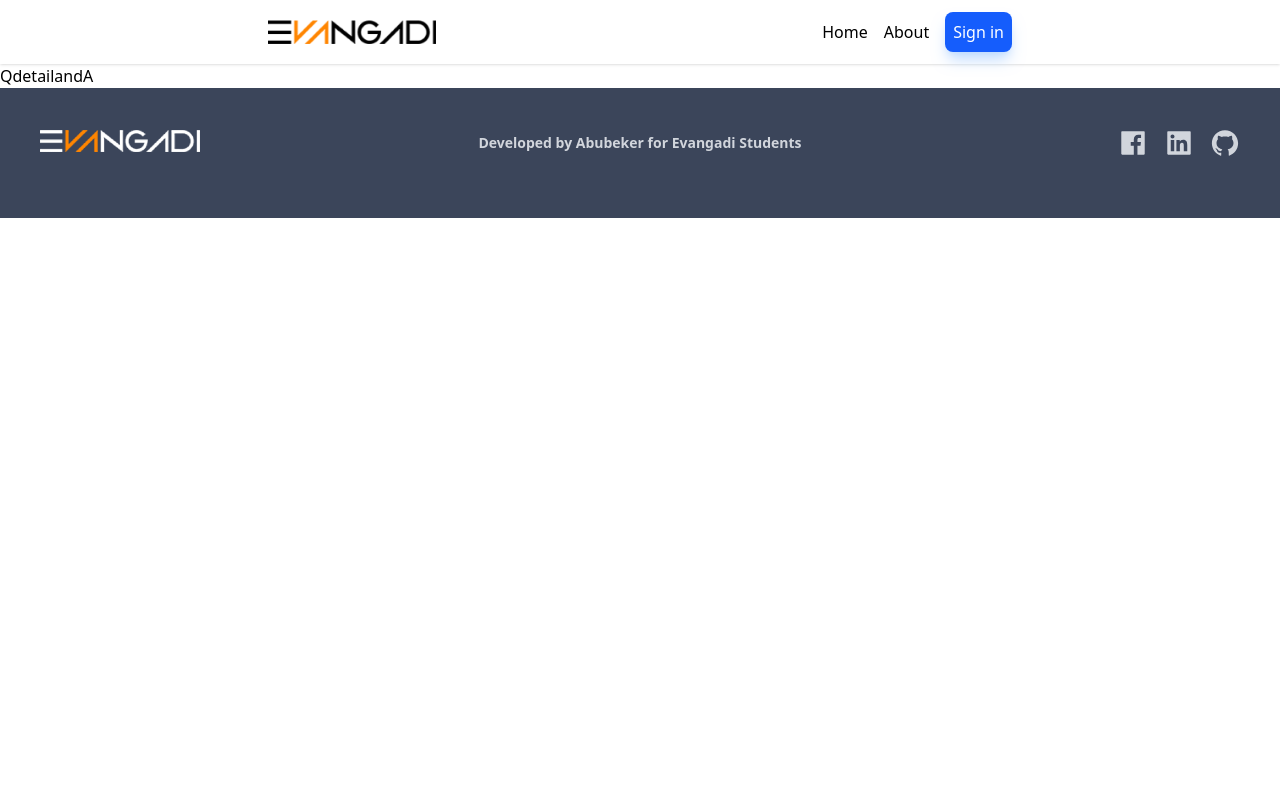
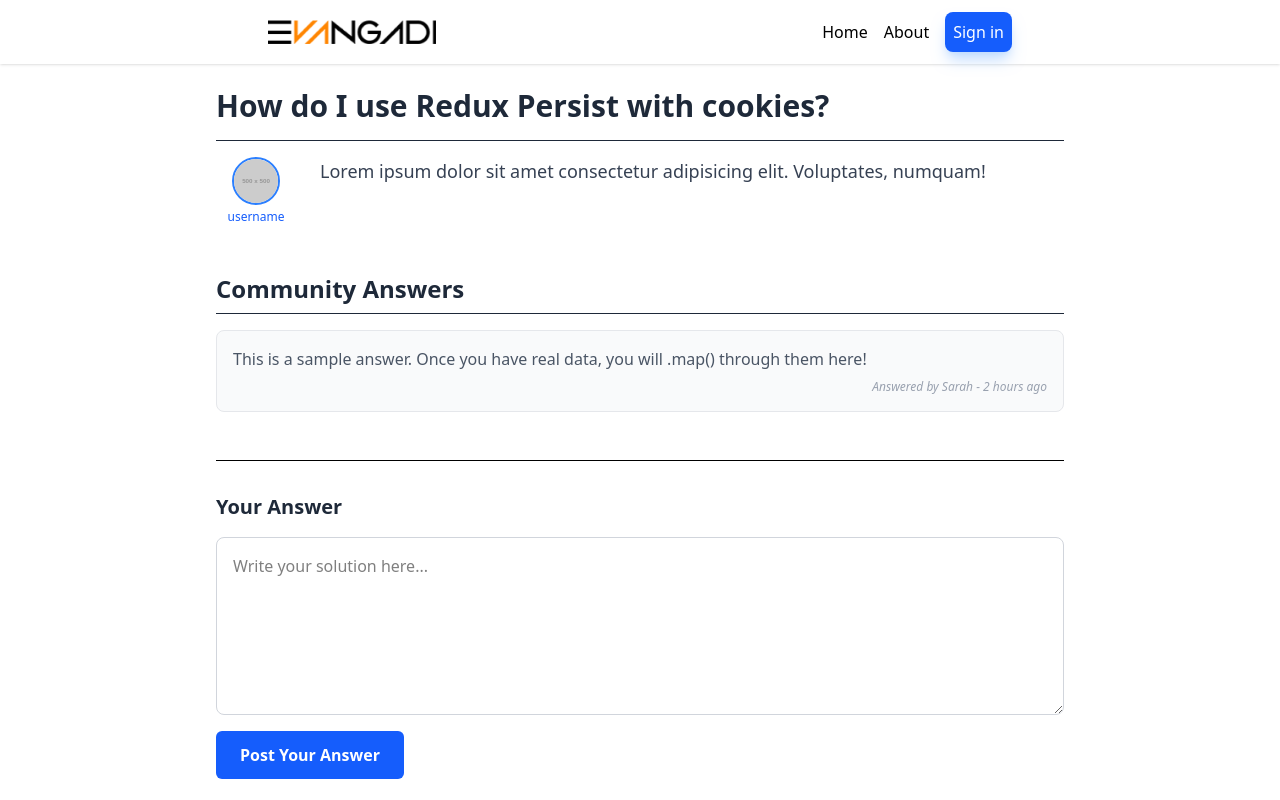
Before and after one commit to abubekernuru/evangadi-students-forum, a React (Vite) app in the folder client/: page /qdetailanda in a window 1280 px wide. Shown: the top 800 px of the page. Built offline with nearby package versions, Linux system fonts and the light colour scheme.

Commit message:
create question detail page ui

```diff
--- a/client/src/pages/AsqQuestion.jsx
+++ b/client/src/pages/AsqQuestion.jsx
@@ -29,10 +29,10 @@ function AsqQuestion() {
         setFormLoading(false);
       return;
     }
-      navigate('/home')
+      navigate('/qdetailanda')
       setFormLoading(false);
     } catch (error) {
-      console.log(error)
+      // console.log(error)
       setFormError('An error occurred. Please try again.', error);
       setFormLoading(false);
     }
@@ -40,7 +40,7 @@ function AsqQuestion() {
   const handleChange = (e)=> {
     setFormData({...formData, [e.target.id]: e.target.value})
   }
-  console.log(formData)
+  // console.log(formData)
   return (
     <div className='flex flex-col md:flex-row gap-10 md:gap-20 px-5 md:px-20 py-10'>
       <div className='p-5 w-full'>
--- a/client/src/pages/QdetailandA.jsx
+++ b/client/src/pages/QdetailandA.jsx
@@ -1,9 +1,77 @@
-import React from 'react'
+import { Link } from 'react-router-dom';
 
 function QdetailandA() {
   return (
-    <div>QdetailandA</div>
-  )
+    <div className="max-w-4xl mx-auto p-6 flex flex-col gap-8">
+
+      {/* --- QUESTION SECTION --- */}
+      <div className="flex flex-col gap-4">
+        <h1 className="text-3xl font-bold text-gray-800 border-b pb-4">
+          How do I use Redux Persist with cookies? {/* This will be {question.title} */}
+        </h1>
+
+        <div className="flex gap-6 items-start">
+          {/* Author Sidebar */}
+          <div className="flex flex-col items-center gap-1 min-w-[80px]">
+            <img
+              src="https://via.placeholder.com/500"
+              alt="profile"
+              className="w-12 h-12 rounded-full object-cover border-2 border-blue-500"
+            />
+            <span className="text-xs font-medium text-blue-600">username</span>
+          </div>
+
+          {/* Question Body */}
+          <div className="flex-1">
+            <p className="text-gray-700 leading-relaxed text-lg">
+              Lorem ipsum dolor sit amet consectetur adipisicing elit. Voluptates, numquam!
+              {/* This will be {question.content} */}
+            </p>
+          </div>
+        </div>
+      </div>
+
+      {/* --- ANSWERS LIST SECTION --- */}
+      <div className="mt-4">
+        <h2 className="text-2xl font-semibold text-gray-800 mb-4 border-b pb-2">
+          Community Answers
+        </h2>
+
+        {/* Mock Answer Item */}
+        <div className="bg-gray-50 p-4 rounded-lg border border-gray-200 mb-4">
+          <p className="text-gray-600">This is a sample answer. Once you have real data, you will .map() through them here!</p>
+          <div className="flex justify-end mt-2 text-xs text-gray-400 italic">
+            Answered by Sarah - 2 hours ago
+          </div>
+        </div>
+      </div>
+
+      {/* --- POST ANSWER SECTION --- */}
+      <div className="bg-white border-t pt-8 flex flex-col gap-4">
+        <h2 className="text-xl font-bold text-gray-800">Your Answer</h2>
+        <form className="flex flex-col gap-4">
+          <textarea
+            placeholder="Write your solution here..."
+            rows={6}
+            className="w-full border border-gray-300 rounded-lg p-4 focus:ring-2 focus:ring-blue-500 focus:outline-none transition-all"
+          ></textarea>
+          <button
+            type="submit"
+            className="bg-blue-600 text-white font-bold py-3 px-6 rounded-md hover:bg-blue-700 transition-all self-start cursor-pointer"
+          >
+            Post Your Answer
+          </button>
+        </form>
+
+        <div className="mt-4 text-sm">
+          <span className="text-gray-500">Not what you're looking for? </span>
+          <Link to="/askquestion" className="text-blue-600 hover:underline font-medium">
+            Browse other questions or ask your own.
+          </Link>
+        </div>
+      </div>
+    </div>
+  );
 }
 
-export default QdetailandA
+export default QdetailandA;
```
